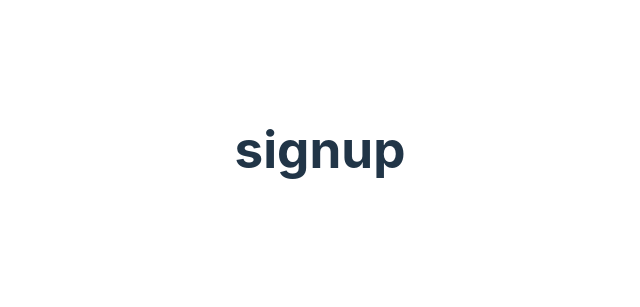
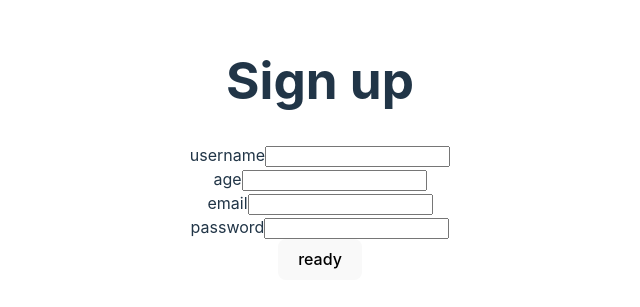
Before and after one commit to eziocard/pj_foro, a React (Vite) app in the folder fronted/: page /signup in a window 1280 px wide. Shown: the part 251-558 px from the top of the page, without its empty margins (320-960 px from the left). Built offline with nearby package versions, Linux system fonts and the light colour scheme.

Commit message:
se agrego conexiones con el api

```diff
--- a/fronted/src/routes/login.jsx
+++ b/fronted/src/routes/login.jsx
@@ -1,7 +1,55 @@
+import {Navigate,useNavigate} from 'react-router-dom';
+
 export default function Login(){
+ const goTo = useNavigate();
+  const handleSubmit = async (e) => {
+  e.preventDefault();
+  const data = {
+    username: e.target.username.value,
+    password: e.target.password.value,
+  };
+
+  const url = "http://127.0.0.1:8000/login";
+
+  try {
+    const response = await fetch(url, {
+      method: "POST",
+      headers: { "Content-Type": "application/json" },
+      body: JSON.stringify(data),
+    });
+
+    // Comprobar si la respuesta fue exitosa
+    if (!response.ok) {
+      // Si la respuesta no es 200-299, lanzar un error
+
+    }
+
+    const responseData = await response.json();
+    console.log("Respuesta de la API:", responseData);
+    goTo("/");
+  } catch (error) {
+    console.error("Error en la solicitud:", error);
+  }
+};
+
+
   return(
   <>
-      <h1>hola</h1>
+    <h1>Login</h1>
+    <form className = "form" onSubmit={handleSubmit}>
+      <div>
+          <label>Username</label>
+          <input type= 'username' name = 'username' required></input>
+        </div>
+
+        <div>
+          <label>Password</label>
+          <input type ='password' name = 'password'required></input>
+        </div>
+
+        <button type = 'submit' >Login</button>
+    </form>
+
   </>
   )
 }
--- a/fronted/src/routes/signup.jsx
+++ b/fronted/src/routes/signup.jsx
@@ -1,7 +1,65 @@
+import {Navigate,useNavigate} from 'react-router-dom';
+
 export default function Signup(){
+
+  const goTo = useNavigate();
+
+  const handleSubmit = async (e) => {
+  e.preventDefault();
+  const data = {
+    username: e.target.username.value,
+    age: e.target.age.value,
+    email: e.target.email.value,
+    password: e.target.password.value,
+  };
+
+  const url = "http://127.0.0.1:8000/signup";
+
+  try {
+    const response = await fetch(url, {
+      method: "POST",
+      headers: { "Content-Type": "application/json" },
+      body: JSON.stringify(data),
+    });
+
+    // Comprobar si la respuesta fue exitosa
+    if (!response.ok) {
+      // Si la respuesta no es 200-299, lanzar un error
+
+    }
+
+    const responseData = await response.json();
+    console.log("Respuesta de la API:", responseData);
+    goTo("/login");
+  } catch (error) {
+    console.error("Error en la solicitud:", error);
+  }
+};
+
   return(
   <>
-      <h1>signup</h1>
+    <h1>Sign up</h1>
+    <form className = "form" onSubmit={handleSubmit}>
+        <div>
+          <label>username</label>
+          <input type='text' name='username' required></input>
+        </div>
+        <div>
+          <label>age</label>
+          <input type='number' min='18' name='age'  required></input>
+        </div>
+        <div>
+          <label>email</label>
+          <input type='email' name='email'  required></input>
+        </div>
+        <div>
+          <label>password</label>
+          <input type='password' name='password' required></input>
+        </div>
+
+        <button type='submit'>ready</button>
+      </form>
+
   </>
   )
 }
```
Also changed, not shown: 1 other file (tests, documents, lock files or other folders).
